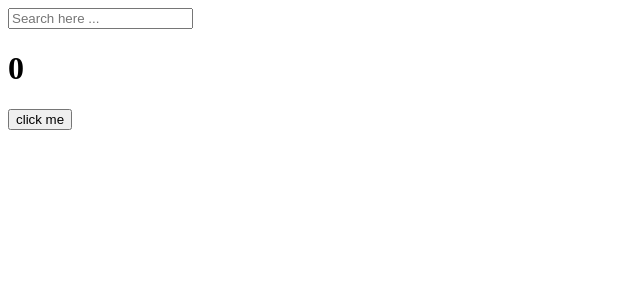
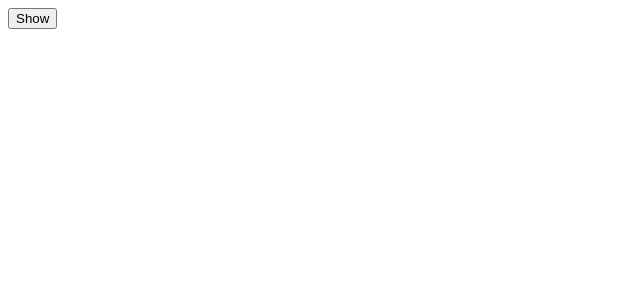
Before and after one commit to nohj0518/movie-app-2021, a React (Create React App) app: page / in a window 1280 px wide. Shown: the top 300 px of the page, without its empty margins (0-640 px from the left). Built offline with nearby package versions, Linux system fonts and the light colour scheme.

Commit message:
Learn about Clean up

```diff
--- a/src/App.js
+++ b/src/App.js
@@ -1,32 +1,23 @@
+import { func } from "prop-types";
 import { useState, useEffect } from "react";
+
+function Hello() {
+  useEffect(() => {
+    console.log("hi :)");
+    return () => console.log("bye :(");
+  }, []);
+
+  return <h1>Hello</h1>;
+}
+
 function App() {
-  const [counter, setValue] = useState(0);
-  const [keyword, setKeyword] = useState("");
-  const onClick = () => setValue((prev) => prev + 1);
-  const onChange = (event) => setKeyword(event.target.value);
-  const onlyOnceAPI = () => {
-    console.log("Call API...");
-  };
-  useEffect(onlyOnceAPI, []);
-  useEffect(() => {
-    console.log("I run when 'keyword' changes.");
-    if (keyword !== "" && keyword.length > 5)
-      console.log("SEARCH FOR", keyword);
-  }, [keyword]);
-  useEffect(() => {
-    console.log("I run when 'counter' changes.");
-  }, [counter]);
+  const [showing, setShowing] = useState(false);
+  const onClick = () => setShowing((prev) => !prev);
   return (
     <html lang="ko">
       <div>
-        <input
-          value={keyword}
-          onChange={onChange}
-          type="text"
-          placeholder="Search here ..."
-        />
-        <h1>{counter}</h1>
-        <button onClick={onClick}> click me </button>
+        {showing ? <Hello /> : null}
+        <button onClick={onClick}>{showing ? "Hide" : "Show"}</button>
       </div>
     </html>
   );
```
